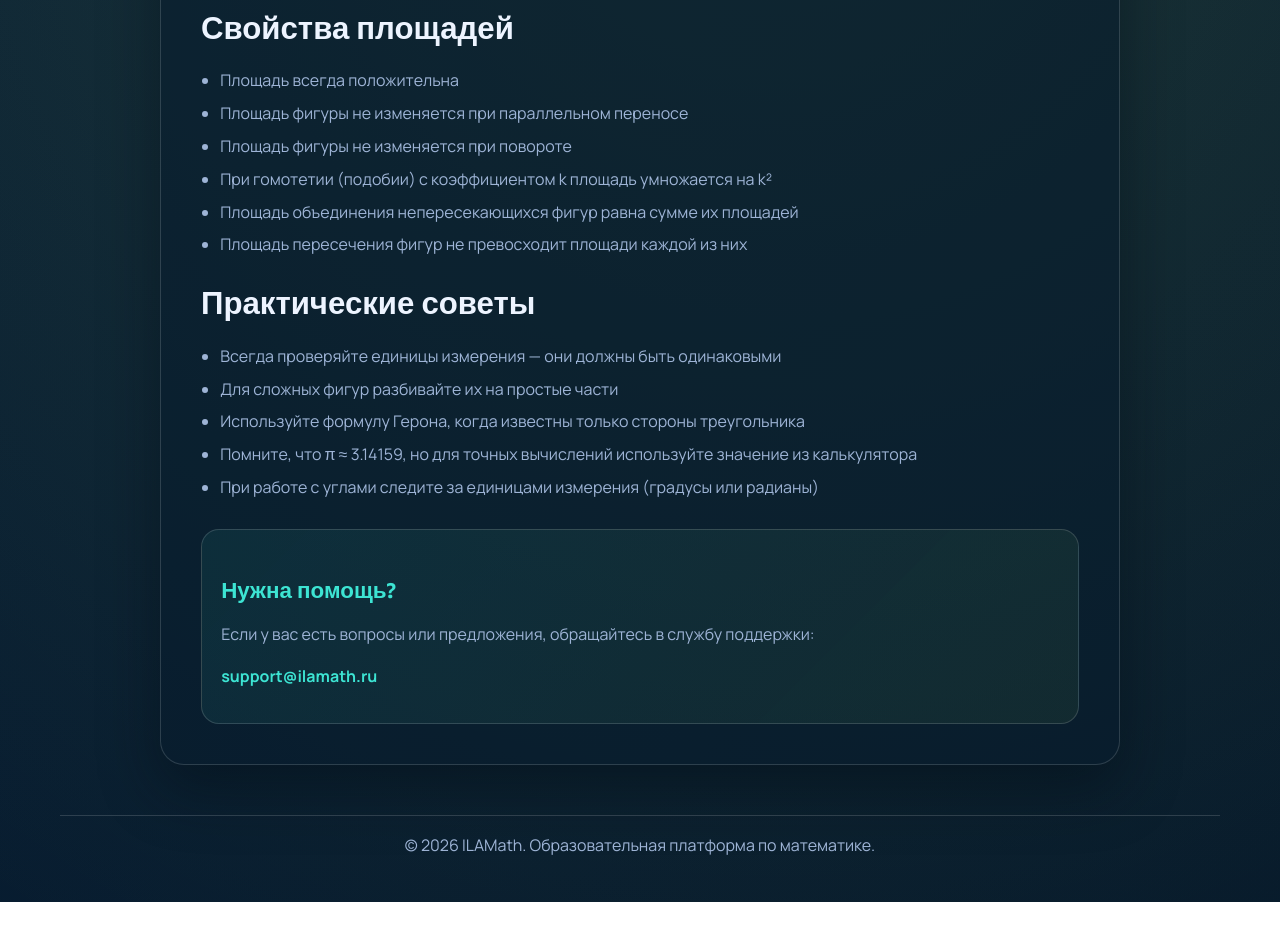
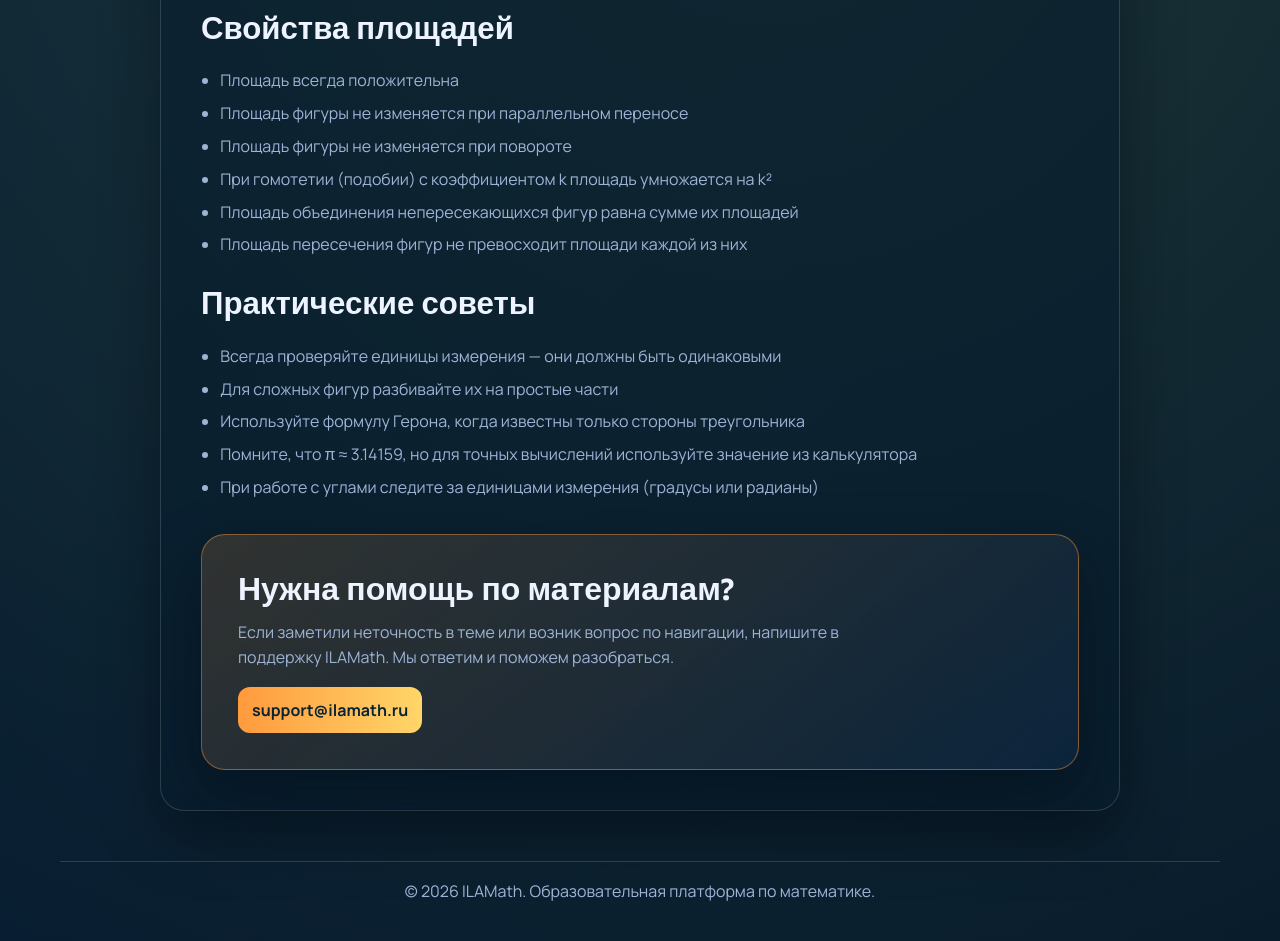
Before and after one commit to ILA-dd/ILAMath, a plain HTML site: page study/g7a9/areas/index.html in a window 1280 px wide. Shown: the part 4694-5635 px from the top of the page. Before the commit the page ends 5596 px from the top, so only its background shows below. Drawn offline with nearby package versions, Linux system fonts and the light colour scheme.

Commit message:
Organical fix

```diff
--- a/study/g7a9/areas/index.html
+++ b/study/g7a9/areas/index.html
@@ -244,9 +244,14 @@
         </div>
 
         <div class="support-banner">
-            <h3>Нужна помощь?</h3>
-            <p>Если у вас есть вопросы или предложения, обращайтесь в службу поддержки:</p>
-            <p><a href="mailto:support@ilamath.ru">support@ilamath.ru</a></p>
+            <h2>Нужна помощь по материалам?</h2>
+            <p>
+                Если заметили неточность в теме или возник вопрос по навигации,
+                напишите в поддержку ILAMath. Мы ответим и поможем разобраться.
+            </p>
+            <div class="support-links">
+                <a class="support-mail" href="mailto:support@ilamath.ru">support@ilamath.ru</a>
+            </div>
         </div>
 </div>
                 </div>
--- a/style.css
+++ b/style.css
@@ -336,9 +336,7 @@ body.light-theme .double-frame .inner-frame {
 }
 
 .article-content p,
-.content-section p,
-.support-banner p,
-.support-box p {
+.content-section p {
     color: var(--muted);
     margin-bottom: 1rem;
 }
@@ -420,28 +418,68 @@ body.light-theme .double-frame .inner-frame {
     color: var(--muted);
 }
 
-.card-link,
-.support-box a,
-.support-banner a {
+.card-link {
     color: var(--aqua);
     font-weight: 700;
     text-decoration: none;
 }
 
-.card-link:hover,
-.support-box a:hover,
-.support-banner a:hover {
+.card-link:hover {
     text-decoration: underline;
 }
 
 .support-box,
 .support-banner {
-    margin-top: 1.8rem;
+    margin-top: 34px;
+    border-radius: var(--radius-lg);
+    border: 1px solid rgba(255, 154, 61, 0.45);
+    background: linear-gradient(140deg, rgba(255, 154, 61, 0.16), rgba(13, 39, 64, 0.78));
+    padding: clamp(24px, 5vw, 36px);
+    box-shadow: var(--shadow);
+}
+
+.support-banner h2,
+.support-box h2,
+.support-banner h3,
+.support-box h3 {
+    margin: 0 0 10px 0;
+    font-family: "Bricolage Grotesque", sans-serif;
+    font-size: clamp(1.4rem, 3vw, 2rem);
+    line-height: 1.2;
+    color: var(--text);
+}
+
+.support-banner p,
+.support-box p {
+    margin: 0;
+    max-width: 62ch;
+    color: var(--muted);
+    line-height: 1.6;
+}
+
+.support-links {
+    margin-top: 16px;
+    display: flex;
+    gap: 10px;
+    flex-wrap: wrap;
+}
+
+.support-links a {
+    text-decoration: none;
+    font-weight: 700;
+    border-radius: 12px;
+    padding: 10px 14px;
+}
+
+.support-mail {
+    color: #092535;
+    background: linear-gradient(90deg, var(--orange), #ffd669);
+}
+
+.support-home {
+    color: var(--text);
     border: 1px solid var(--line);
-    border-radius: 18px;
-    padding: 1.1rem 1.2rem;
-    background:
-        linear-gradient(135deg, rgba(61, 228, 211, 0.08), rgba(185, 245, 106, 0.06));
+    background: rgba(255, 255, 255, 0.06);
 }
 
 strong {
```
Also changed, not shown: study/g10a11/complex-numbers/index.html (+8 -3 lines), study/g10a11/derivative/index.html (+8 -3 lines), study/g10a11/integrall/index.html (+8 -3 lines), study/g10a11/limits/index.html (+8 -3 lines), study/g10a11/logarithms/index.html (+8 -3 lines), study/g10a11/probability/index.html (+8 -3 lines), study/g10a11/stereometry/index.html (+8 -3 lines), study/g10a11/trigonometry/index.html (+8 -3 lines), study/g7a9/circle-disk/index.html (+8 -3 lines), study/g7a9/function-properties/index.html (+9 -4 lines), study/g7a9/functions-graphs/index.html (+8 -3 lines), study/g7a9/linear-equations/gauss-method/index.html (+8 -3 lines), study/g7a9/linear-equations/index.html (+9 -5 lines), study/g7a9/linear-equations/matrices-determinants/index.html (+8 -3 lines), 4 more files.
